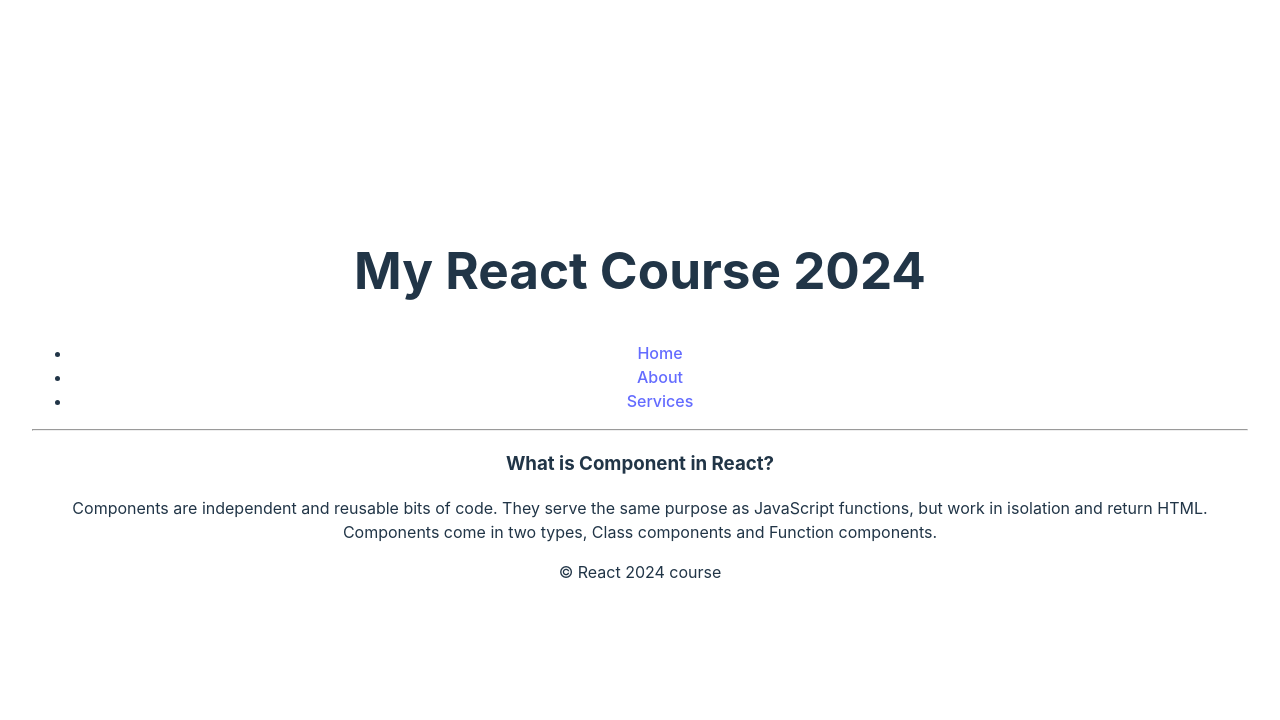
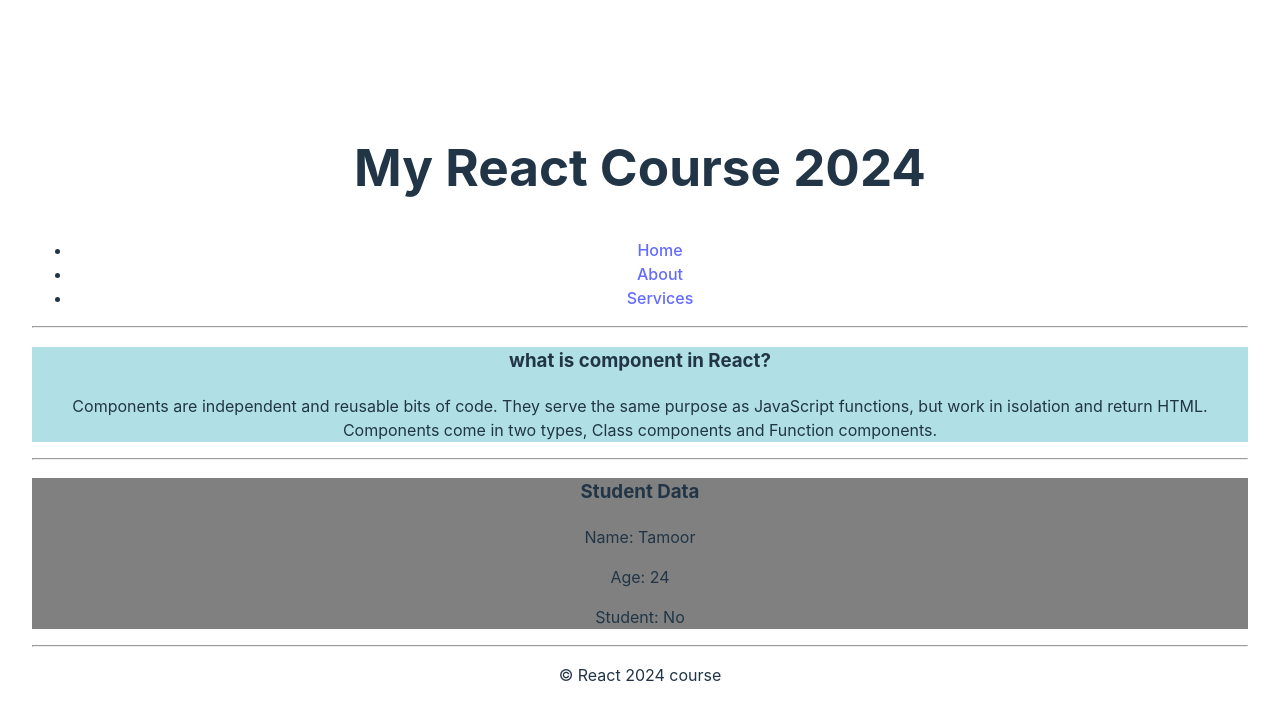
Before and after one commit to TamoorKhokhar/react2024, a React (Vite) app in the folder react2024/: page / in a window 1280 px wide. Shown: the top 720 px of the page. Built offline with nearby package versions, Linux system fonts and the light colour scheme.

Commit message:
how to use props in home component and in student component

```diff
--- a/react2024/src/App.jsx
+++ b/react2024/src/App.jsx
@@ -1,14 +1,21 @@
 import "./App.css";
-import Home from "./components/Home";
+import Home from "./components/home";
 import Footer from "./components/footer";
 import Header from "./components/header";
+import Students from "./components/student";
 
 function App() {
   return (
     <>
       <div>
         <Header />
-        <Home />
+        <Home
+          background="powderblue"
+          question="what is component in React?"
+          answer="Components are independent and reusable bits of code. They serve the same purpose as JavaScript functions, but work in isolation and return HTML. Components come in two types, Class components and Function components."
+        />
+
+        <Students name="Tamoor" age="24" isStudent={false} background="gray" />
         <Footer />
       </div>
     </>
--- a/react2024/src/components/Home.jsx
+++ b/react2024/src/components/Home.jsx
@@ -1,14 +1,12 @@
-function Home() {
+function Home({ question, answer, background }) {
   return (
-    <div>
-      <h3>What is Component in React?</h3>
-      <p>
-        Components are independent and reusable bits of code. They serve the
-        same purpose as JavaScript functions, but work in isolation and return
-        HTML. Components come in two types, Class components and Function
-        components.
-      </p>
-    </div>
+    <>
+      <div style={{ backgroundColor: background }}>
+        <h3>{question}</h3>
+        <p>{answer}</p>
+      </div>
+      <hr></hr>
+    </>
   );
 }
 
--- /dev/null
+++ b/react2024/src/components/student.jsx
@@ -0,0 +1,15 @@
+function Students({ background, name, age, isStudent }) {
+  return (
+    <>
+      <div style={{ backgroundColor: background }}>
+        <h3>Student Data</h3>
+        <p>Name: {name}</p>
+        <p>Age: {age}</p>
+        <p>Student: {isStudent ? "Yes" : "No"}</p>
+      </div>
+      <hr></hr>
+    </>
+  );
+}
+
+export default Students;
```
